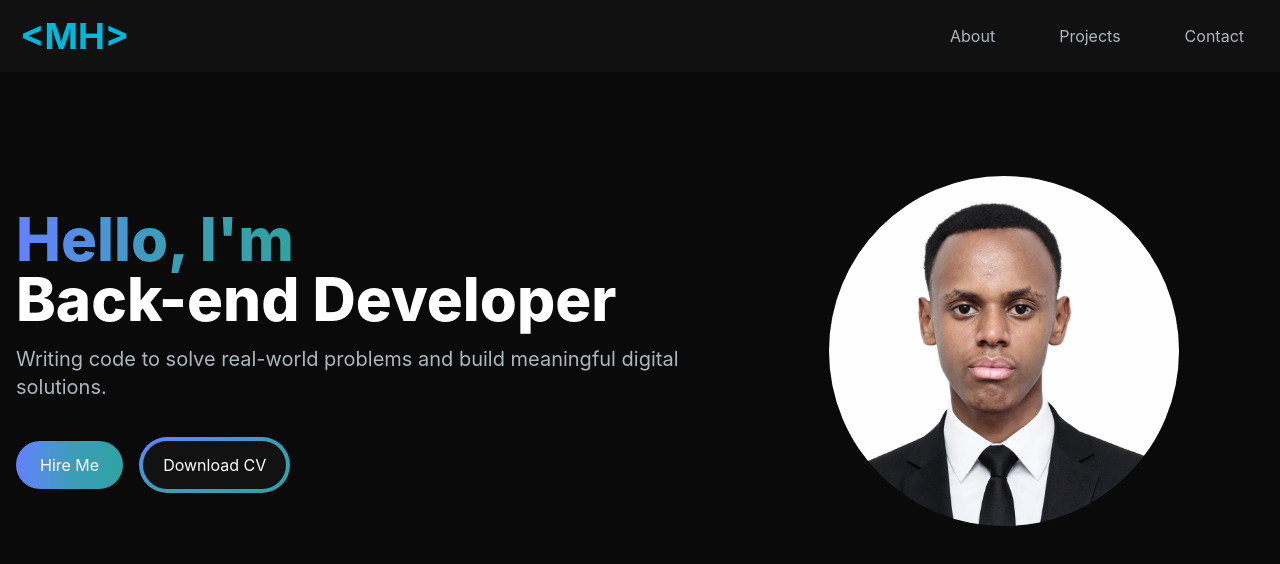
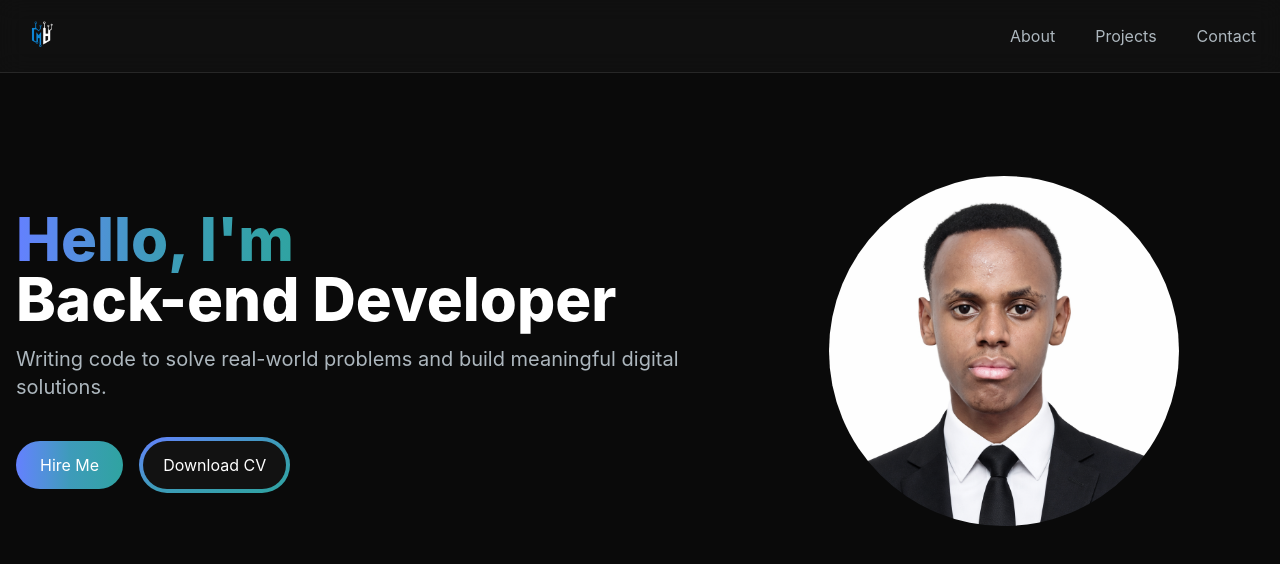
Before and after one commit to mupenziherve/non-stop-challenges, a Next.js app in the folder my-portifolio/portifolio/: page / in a window 1280 px wide. Shown: the top 564 px of the page. Built offline with nearby package versions, Linux system fonts and the light colour scheme.

Commit message:
logo replacement

```diff
--- /dev/null
+++ b/my-portifolio/portifolio/app/components/MenuOverlay.jsx
@@ -0,0 +1,12 @@
+import NavLink from "./NavLink";
+
+const MenuOverlay = ({links}) => {
+  return <ul className="flex flex-col py-4 items-center">
+    {links.map((link, index) => (
+        <li key={index}>
+        <NavLink href={link.path} title={link.title} />
+        </li>
+))}
+    </ul>;
+};
+export default MenuOverlay;
--- a/my-portifolio/portifolio/app/components/Navbar.jsx
+++ b/my-portifolio/portifolio/app/components/Navbar.jsx
@@ -4,6 +4,8 @@ import Link from 'next/link'
 import NavLink from './NavLink'
 import React, { useState } from 'react'
 import { Bars3Icon, XMarkIcon } from '@heroicons/react/24/solid'
+import MenuOverlay from './MenuOverlay'
+import Image from 'next/image'
 
 const navLinks = [
   { title: 'About', path: '#about' },
@@ -15,11 +17,16 @@ const Navbar = () => {
   const [navbarOpen, setNavbarOpen] = useState(false)
 
   return (
-    <nav className="fixed top-0 left-0 right-0 z-10 bg-[#121212]/90">
-      <div className="flex flex-wrap items-center justify-between mx-auto p-5 py-2">
-        <Link href="/" className="text-3xl md:text-4xl text-cyan-500 font-bold">
-          {'<MH>'}
-        </Link>
+    <nav className="fixed top-0 left-0 right-0 z-10 bg-[#121212]/80 backdrop-blur-md border-b border-white/10">
+      <div className="flex items-center justify-between mx-auto max-w-7xl px-6 py-4">
+        <Image
+  src="/logo.png"
+  alt="MH Logo"
+  width={40}
+  height={40}
+  className="object-contain"
+  priority
+/>
 
         <button
           onClick={() => setNavbarOpen(!navbarOpen)}
@@ -32,8 +39,8 @@ const Navbar = () => {
           )}
         </button>
 
-        <div className="menu hidden md:block md:w-auto">
-          <ul className="flex gap-8 p-4 md:flex-row md:space-x-8 mt-0">
+        <div className="hidden md:block">
+          <ul className="flex md:space-x-10">
             {navLinks.map((link, index) => (
               <li key={index}>
                 <NavLink href={link.path} title={link.title} />
@@ -42,6 +49,8 @@ const Navbar = () => {
           </ul>
         </div>
       </div>
+
+      {navbarOpen ? <MenuOverlay links={navLinks} /> : null}
     </nav>
   )
 }
```
Also changed, not shown: my-portifolio/portifolio/public/logo.png (added).
